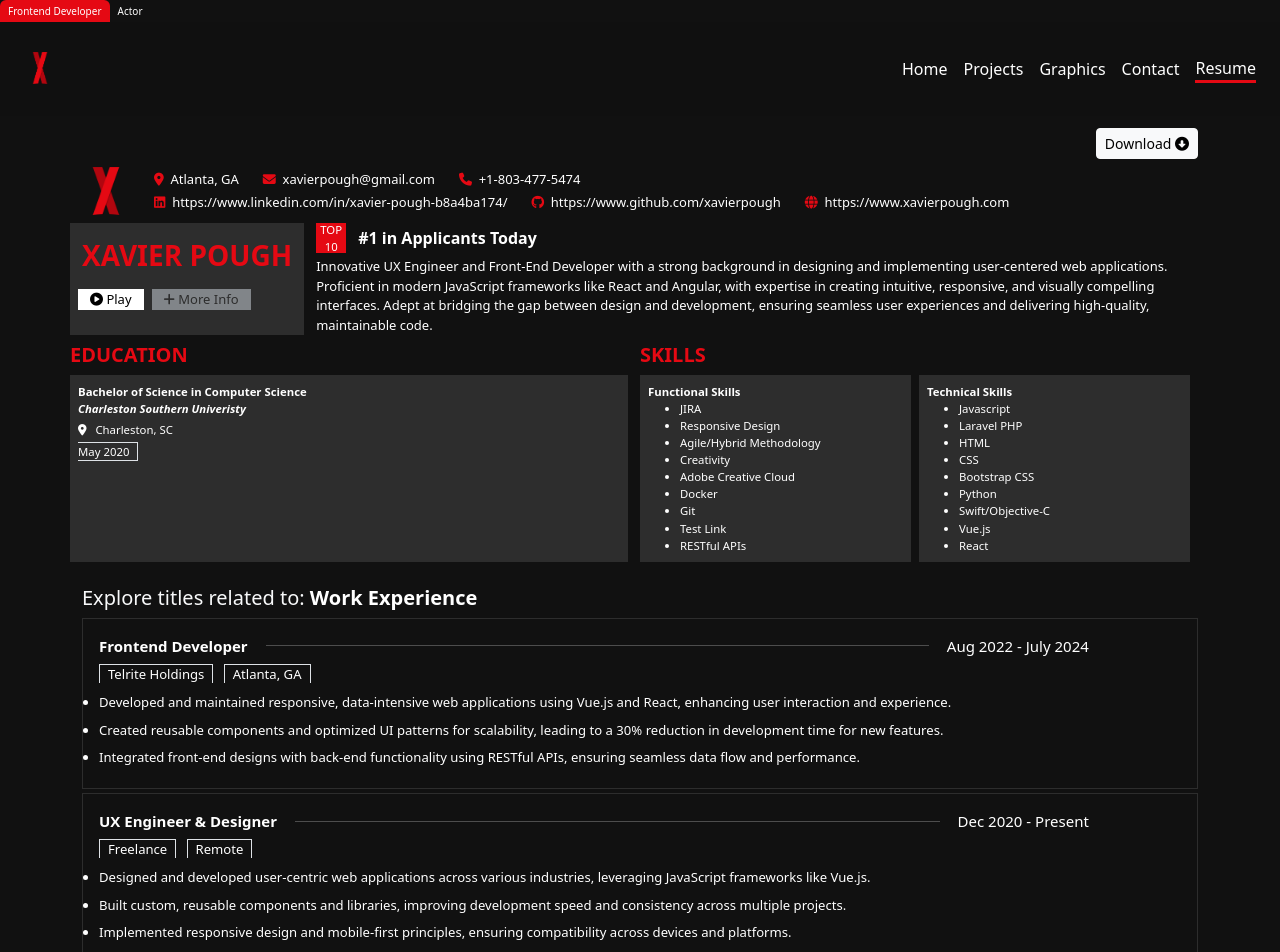
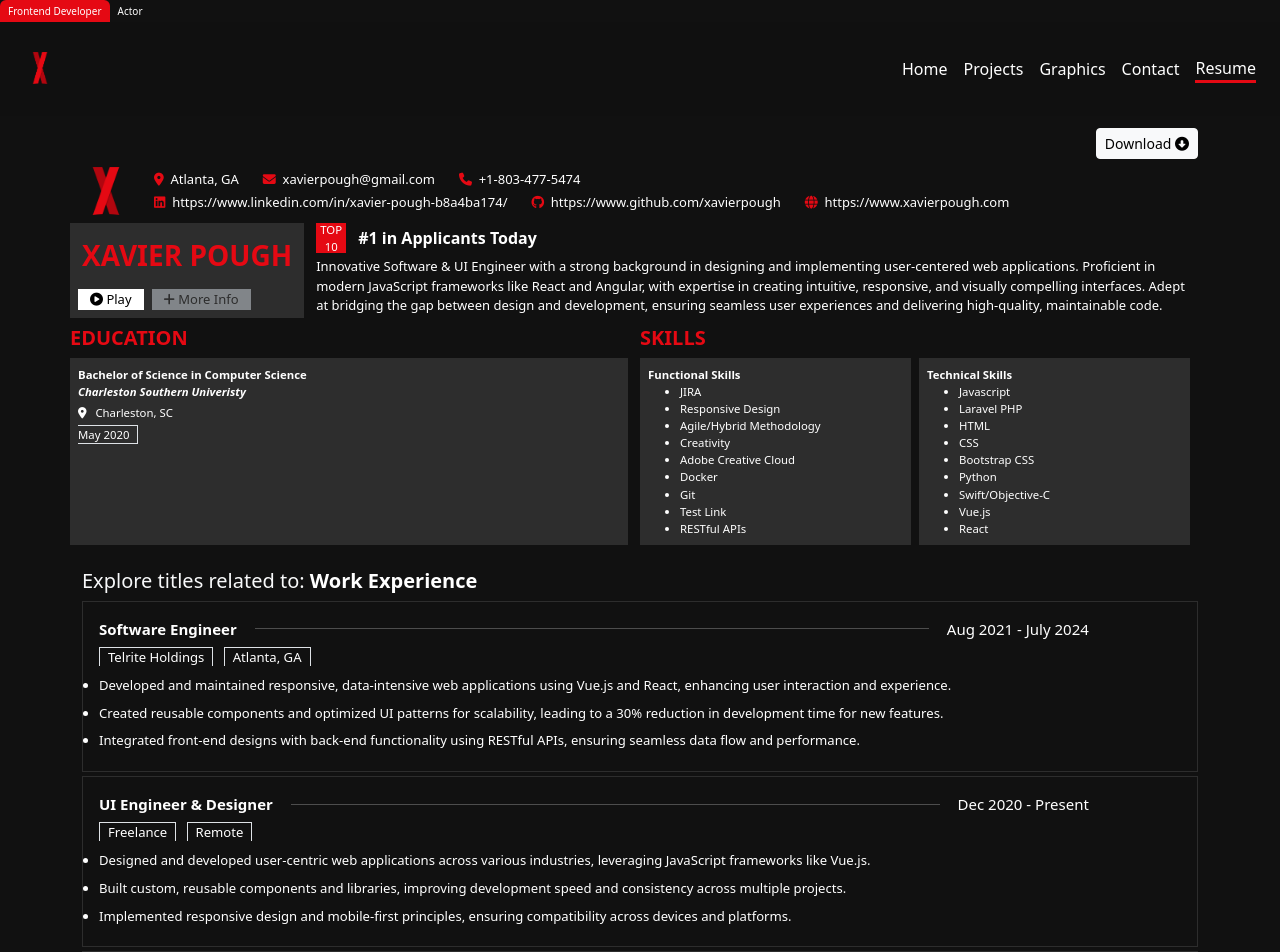
Before and after one commit to xavierpough/xavierpough.github.io, a Vue app: page /frontend-resume in a window 1280 px wide. Shown: the top 952 px of the page. Built offline with nearby package versions, Linux system fonts and the light colour scheme.

Commit message:
Resume updated

```diff
--- a/src/components/Frontend/FrontEndResume.vue
+++ b/src/components/Frontend/FrontEndResume.vue
@@ -14,7 +14,7 @@ const resume = {
   linkedin: "https://www.linkedin.com/in/xavier-pough-b8a4ba174/",
   github: "https://www.github.com/xavierpough",
   website: "https://www.xavierpough.com",
-  bio: "Innovative UX Engineer and Front-End Developer with a strong background in designing and implementing user-centered web applications. Proficient in modern JavaScript frameworks like React and Angular, with expertise in creating intuitive, responsive, and visually compelling interfaces. Adept at bridging the gap between design and development, ensuring seamless user experiences and delivering high-quality, maintainable code.",
+  bio: "Innovative Software & UI Engineer with a strong background in designing and implementing user-centered web applications. Proficient in modern JavaScript frameworks like React and Angular, with expertise in creating intuitive, responsive, and visually compelling interfaces. Adept at bridging the gap between design and development, ensuring seamless user experiences and delivering high-quality, maintainable code.",
   education: [
     {
       degree: "Bachelor of Science in Computer Science",
@@ -76,10 +76,10 @@ const resume = {
   ],
   experiences: [
     {
-      title: "Frontend Developer",
+      title: "Software Engineer",
       subtitle: "Telrite Holdings",
       role: "Atlanta, GA",
-      duration: "Aug 2022 - July 2024",
+      duration: "Aug 2021 - July 2024",
       details: [
         "Developed and maintained responsive, data-intensive web applications using Vue.js and React, enhancing user interaction and experience.",
         "Created reusable components and optimized UI patterns for scalability, leading to a 30% reduction in development time for new features.",
@@ -87,7 +87,7 @@ const resume = {
       ],
     },
     {
-      title: "UX Engineer & Designer",
+      title: "UI Engineer & Designer",
       subtitle: "Freelance",
       role: "Remote",
       duration: "Dec 2020 - Present",
@@ -98,7 +98,7 @@ const resume = {
       ],
     },
     {
-      title: "Graphic Design Intern",
+      title: "Software Engineer Intern - Frontend",
       subtitle: "Custom Development Solutions",
       role: "Charleston, SC",
       duration: "May 2019 - May 2020",
--- a/src/views/Frontend/AboutMe.vue
+++ b/src/views/Frontend/AboutMe.vue
@@ -16,7 +16,7 @@ const scrollToContact = () => {
         <div class="col-lg-6">
           <h2 class="h3 fw-bold mb-4">About Me</h2>
           <p class="text-white mb-4">
-            Hi, I'm Xavier Pough, a front-end developer with a strong foundation
+            Hi, I'm Xavier Pough, a Software & UI Engineer with a strong foundation
             in computer science and a passion for artistry. UI engineering is
             more than just code to me—it's a canvas for creativity. With a
             Bachelor's of Science in Computer Science from Charleston Southern
```
Also changed, not shown: 4 other files (tests, documents, lock files or other folders).
